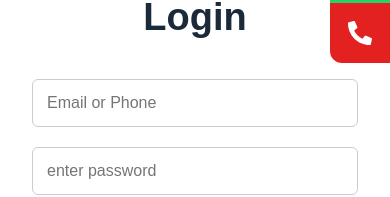
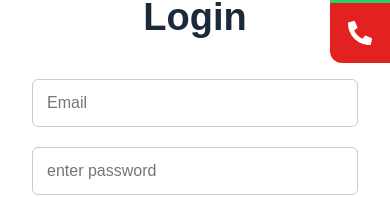
Before and after one commit to ScratchWebOfficial/InteriorDesign2, a React (Vite) app: page /login in a window 390 px wide. Shown: the part 540-737 px from the top of the page. Built offline with nearby package versions, Linux system fonts and the light colour scheme.

Commit message:
email or phone to Email only

```diff
--- a/src/pages/Login/Login.jsx
+++ b/src/pages/Login/Login.jsx
@@ -8,7 +8,7 @@ const Login = () => {
       <div className="login-container">
         <h1 className="login-title">Login</h1>
 
-        <input type="text" className="login-input" placeholder="Email or Phone" />
+        <input type="text" className="login-input" placeholder="Email" />
         <input type="password" className="login-input" placeholder="enter password" />
 
         <button className="login-btn">Login</button>
```
